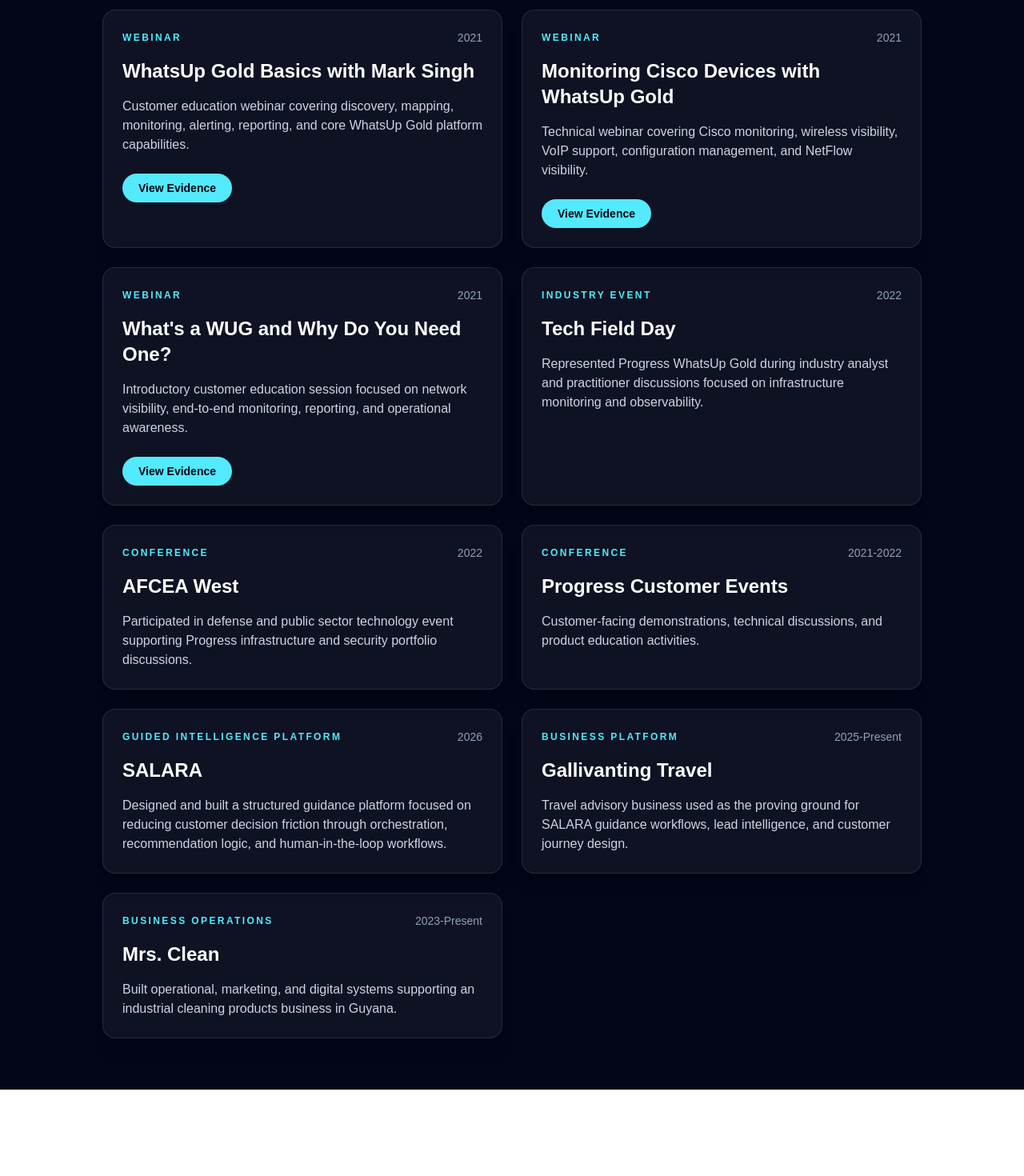
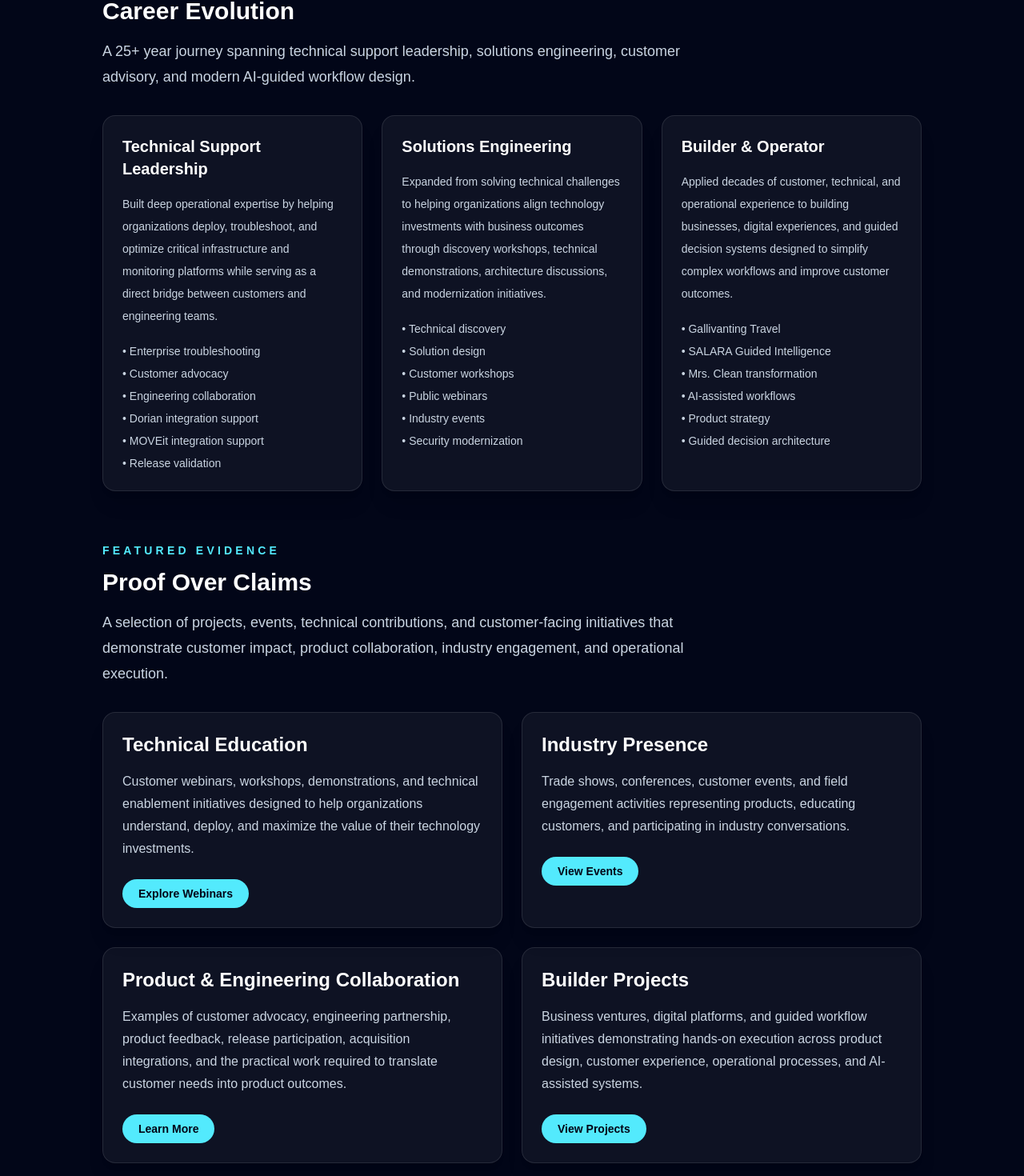
Before and after one commit to masingh882/markasingh-portfolio, a Next.js app: page /portfolio in a window 1280 px wide. Shown: the part 562-2032 px from the top of the page at 80% size. Before the commit the page ends 1924 px from the top, so only its background shows below. Built offline with nearby package versions, Linux system fonts and the light colour scheme.

Commit message:
Add career evolution and featured evidence sections

```diff
--- a/app/portfolio/page.tsx
+++ b/app/portfolio/page.tsx
@@ -3,6 +3,82 @@ import { events } from "../data/events";
 import { projects } from "../data/projects";
 
 const evidenceItems = [...webinars, ...events, ...projects];
+
+const proofPillars = [
+  "Customer-Facing Technical Leadership",
+  "Product & Engineering Proximity",
+  "Industry & Field Presence",
+  "Builder & Operator Experience",
+];
+
+const careerArc = [
+  {
+    title: "Technical Support Leadership",
+    description:
+      "Built deep operational expertise by helping organizations deploy, troubleshoot, and optimize critical infrastructure and monitoring platforms while serving as a direct bridge between customers and engineering teams.",
+    highlights: [
+      "Enterprise troubleshooting",
+      "Customer advocacy",
+      "Engineering collaboration",
+      "Dorian integration support",
+      "MOVEit integration support",
+      "Release validation",
+    ],
+  },
+  {
+    title: "Solutions Engineering",
+    description:
+      "Expanded from solving technical challenges to helping organizations align technology investments with business outcomes through discovery workshops, technical demonstrations, architecture discussions, and modernization initiatives.",
+    highlights: [
+      "Technical discovery",
+      "Solution design",
+      "Customer workshops",
+      "Public webinars",
+      "Industry events",
+      "Security modernization",
+    ],
+  },
+  {
+    title: "Builder & Operator",
+    description:
+      "Applied decades of customer, technical, and operational experience to building businesses, digital experiences, and guided decision systems designed to simplify complex workflows and improve customer outcomes.",
+    highlights: [
+      "Gallivanting Travel",
+      "SALARA Guided Intelligence",
+      "Mrs. Clean transformation",
+      "AI-assisted workflows",
+      "Product strategy",
+      "Guided decision architecture",
+    ],
+  },
+];
+
+const featuredEvidence = [
+  {
+    title: "Technical Education",
+    description:
+      "Customer webinars, workshops, demonstrations, and technical enablement initiatives designed to help organizations understand, deploy, and maximize the value of their technology investments.",
+    cta: "Explore Webinars",
+  },
+  {
+    title: "Industry Presence",
+    description:
+      "Trade shows, conferences, customer events, and field engagement activities representing products, educating customers, and participating in industry conversations.",
+    cta: "View Events",
+  },
+  {
+    title: "Product & Engineering Collaboration",
+    description:
+      "Examples of customer advocacy, engineering partnership, product feedback, release participation, acquisition integrations, and the practical work required to translate customer needs into product outcomes.",
+    cta: "Learn More",
+  },
+  {
+    title: "Builder Projects",
+    description:
+      "Business ventures, digital platforms, and guided workflow initiatives demonstrating hands-on execution across product design, customer experience, operational processes, and AI-assisted systems.",
+    cta: "View Projects",
+  },
+];
 
 export default function PortfolioPage() {
   return (
@@ -28,12 +104,7 @@ export default function PortfolioPage() {
         <h2 className="text-2xl font-semibold">Proof Pillars</h2>
 
         <div className="mt-6 grid gap-4 md:grid-cols-4">
-          {[
-            "Customer-Facing Technical Leadership",
-            "Product & Engineering Proximity",
-            "Industry & Field Presence",
-            "Builder & Operator Experience",
-          ].map((pillar) => (
+          {proofPillars.map((pillar) => (
             <div
               key={pillar}
               className="rounded-2xl border border-white/10 bg-white/5 p-5 text-sm font-medium text-slate-200"
@@ -44,7 +115,86 @@ export default function PortfolioPage() {
         </div>
       </section>
 
-      <section className="mx-auto mt-14 max-w-5xl">
+      <section className="mx-auto mt-16 max-w-5xl">
+        <p className="mb-3 text-sm font-semibold uppercase tracking-[0.3em] text-cyan-300">
+          Career Arc
+        </p>
+
+        <h2 className="text-3xl font-semibold">Career Evolution</h2>
+
+        <p className="mt-4 max-w-3xl text-lg leading-8 text-slate-300">
+          A 25+ year journey spanning technical support leadership, solutions
+          engineering, customer advisory, and modern AI-guided workflow design.
+        </p>
+
+        <div className="mt-8 grid gap-6 md:grid-cols-3">
+          {careerArc.map((stage) => (
+            <article
+              key={stage.title}
+              className="rounded-2xl border border-white/10 bg-white/5 p-6 shadow-xl"
+            >
+              <h3 className="text-xl font-semibold">{stage.title}</h3>
+
+              <p className="mt-4 text-sm leading-7 text-slate-300">
+                {stage.description}
+              </p>
+
+              <ul className="mt-5 space-y-2 text-sm text-slate-300">
+                {stage.highlights.map((highlight) => (
+                  <li key={highlight}>• {highlight}</li>
+                ))}
+              </ul>
+            </article>
+          ))}
+        </div>
+      </section>
+
+      <section className="mx-auto mt-16 max-w-5xl">
+        <p className="mb-3 text-sm font-semibold uppercase tracking-[0.3em] text-cyan-300">
+          Featured Evidence
+        </p>
+
+        <h2 className="text-3xl font-semibold">Proof Over Claims</h2>
+
+        <p className="mt-4 max-w-3xl text-lg leading-8 text-slate-300">
+          A selection of projects, events, technical contributions, and
+          customer-facing initiatives that demonstrate customer impact, product
+          collaboration, industry engagement, and operational execution.
+        </p>
+
+        <div className="mt-8 grid gap-6 md:grid-cols-2">
+          {featuredEvidence.map((item) => (
+            <article
+              key={item.title}
+              className="rounded-2xl border border-white/10 bg-white/5 p-6 shadow-xl"
+            >
+              <h3 className="text-2xl font-semibold">{item.title}</h3>
+
+              <p className="mt-4 leading-7 text-slate-300">
+                {item.description}
+              </p>
+
+              <button className="mt-6 rounded-full bg-cyan-300 px-5 py-2 text-sm font-semibold text-slate-950">
+                {item.cta}
+              </button>
+            </article>
+          ))}
+        </div>
+      </section>
+
+      <section className="mx-auto mt-16 max-w-5xl rounded-3xl border border-cyan-300/20 bg-cyan-300/10 p-8">
+        <h2 className="text-2xl font-semibold">Why This Portfolio Exists</h2>
+
+        <p className="mt-4 max-w-4xl text-lg leading-8 text-slate-300">
+          Credibility is built through outcomes, not titles. This portfolio is
+          designed to provide evidence of technical leadership, customer
+          engagement, product collaboration, and builder experience through real
+          projects, events, and contributions accumulated over more than two
+          decades in technology.
+        </p>
+      </section>
+
+      <section className="mx-auto mt-16 max-w-5xl">
         <h2 className="text-2xl font-semibold">Evidence Library</h2>
 
         <div className="mt-6 grid gap-6 md:grid-cols-2">
```
